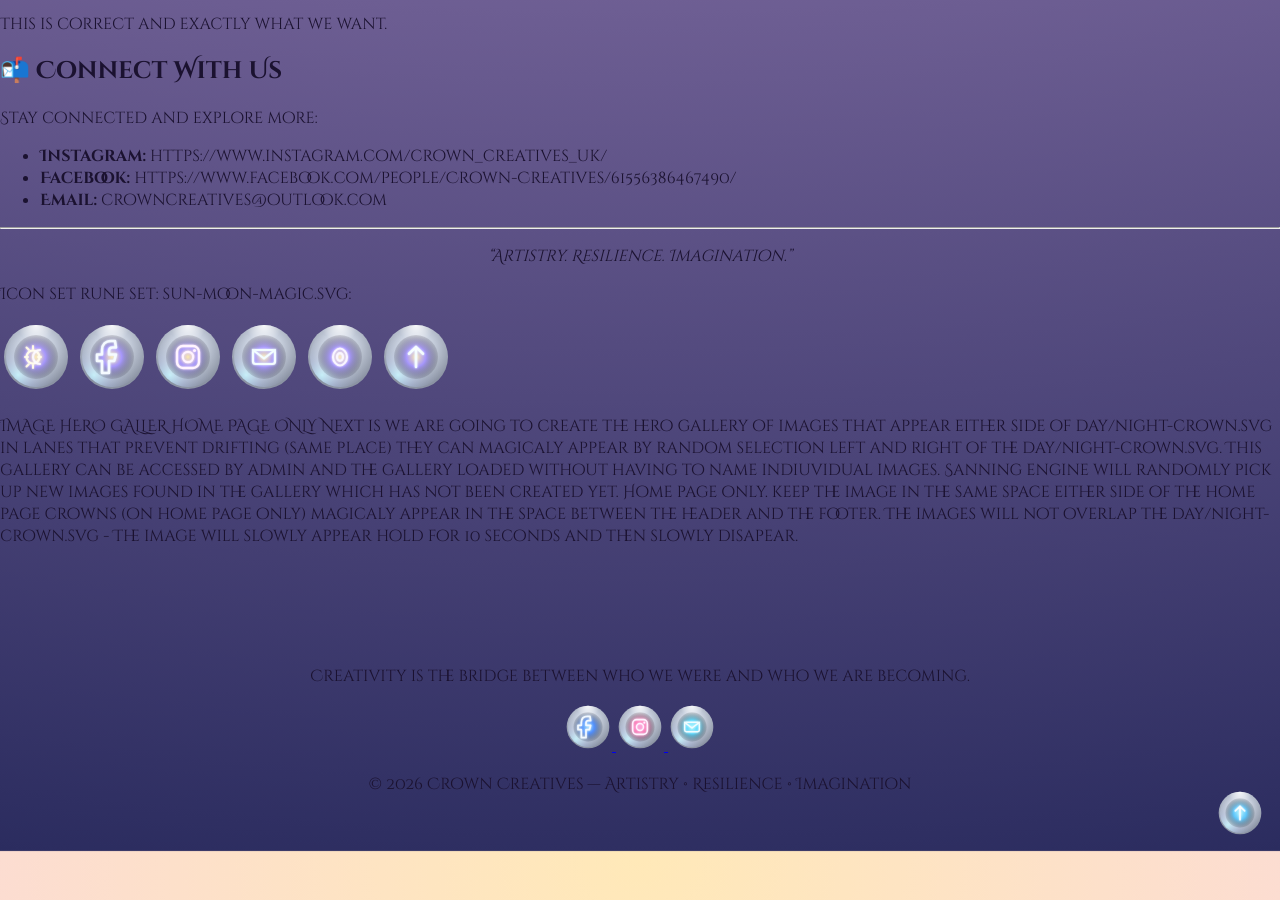
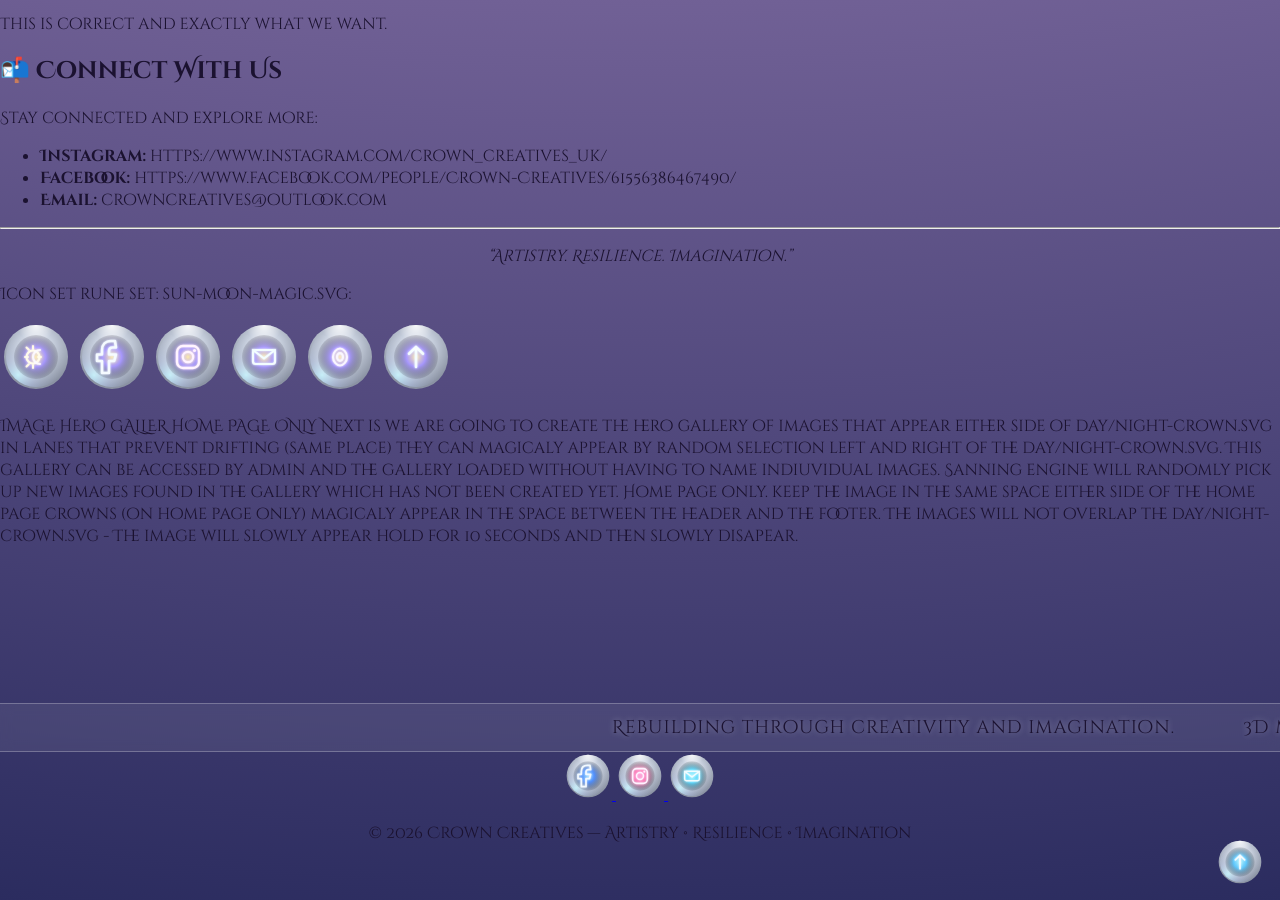
Before and after one commit to PmR76/crown-creatives-v2, a Jekyll site: the page built from PLAN.md, in a window 1280 px wide and 900 px high, scrolled down 3667 px. Built offline with Jekyll 4.4.1, drawn with Linux system fonts in a browser that asks for light colours; our own code applies the rules of GitHub Pages for plain Markdown files.

Commit message:
Update footer.html

```diff
--- a/_includes/footer.html
+++ b/_includes/footer.html
@@ -1,9 +1,15 @@
 <footer class="site-footer">
   <div class="footer-inner">
 
-    <p class="footer-tagline">
-      Creativity is the bridge between who we were and who we are becoming.
-    </p>
+<div class="inspiration-ticker">
+  <div class="ticker-track">
+    <span>Rebuilding through creativity and imagination.</span>
+    <span>3D models, podcasts, and personal storytelling.</span>
+    <span>Artistry • Resilience • Transformation.</span>
+    <span>Every challenge is a chance to create something new.</span>
+    <span>Magic begins when imagination meets courage.</span>
+  </div>
+</div>
 
     <div class="footer-icons">
       <a href="https://facebook.com/people/Crown-Creatives/61556386467490/" target="_blank" rel="noopener">
```
